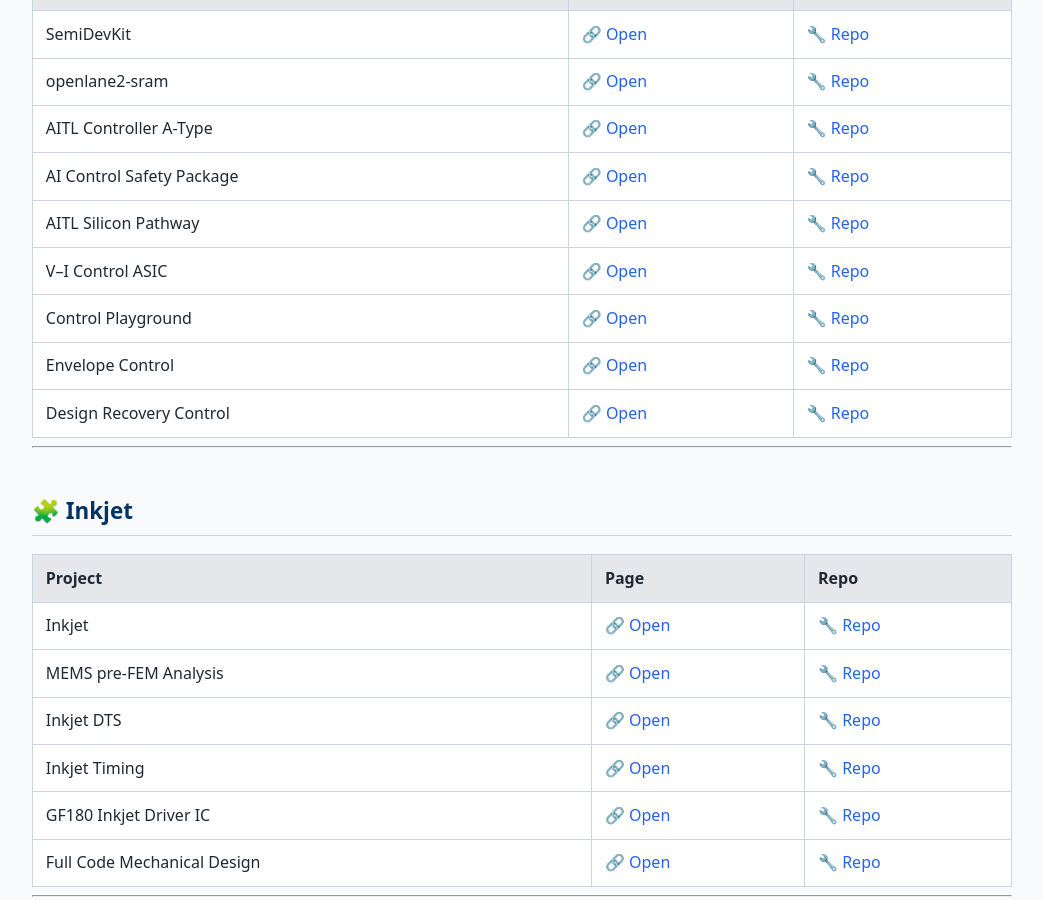
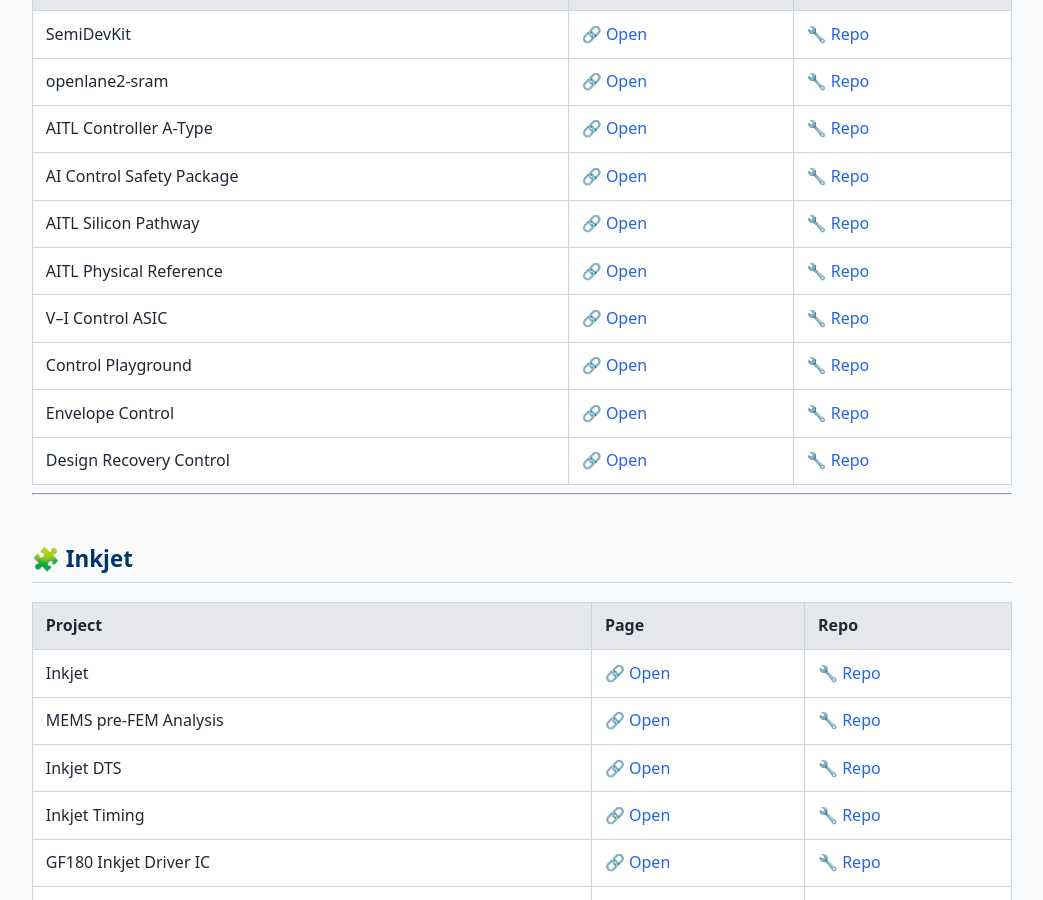
Before and after one commit to Samizo-AITL/Samizo-AITL.github.io, a Jekyll site: the page built from repo-index.md, in a window 1280 px wide and 900 px high, scrolled down 1661 px. Shown: the whole window, without its empty margins (118-1161 px from the left). Built offline with Jekyll 4.4.1, drawn with Linux system fonts in a browser that asks for light colours.

Commit message:
Update repo-index.md

```diff
--- a/repo-index.md
+++ b/repo-index.md
@@ -68,6 +68,7 @@
 | AITL Controller A-Type | 🔗 [Open](https://samizo-aitl.github.io/aitl-controller-a-type/) | 🔧 [Repo](https://github.com/Samizo-AITL/aitl-controller-a-type) |
 | AI Control Safety Package | 🔗 [Open](https://samizo-aitl.github.io/ai-control-safety-package/) | 🔧 [Repo](https://github.com/Samizo-AITL/ai-control-safety-package) |
 | AITL Silicon Pathway | 🔗 [Open](https://samizo-aitl.github.io/aitl-silicon-pathway/) | 🔧 [Repo](https://github.com/Samizo-AITL/aitl-silicon-pathway) |
+| AITL Physical Reference | 🔗 [Open](https://samizo-aitl.github.io/aitl-physical-reference/) | 🔧 [Repo](https://github.com/Samizo-AITL/aitl-physical-reference) |
 | V–I Control ASIC | 🔗 [Open](https://samizo-aitl.github.io/vi-control-asic-sky130/) | 🔧 [Repo](https://github.com/Samizo-AITL/vi-control-asic-sky130) |
 | Control Playground | 🔗 [Open](https://samizo-aitl.github.io/control-playground/) | 🔧 [Repo](https://github.com/Samizo-AITL/control-playground) |
 | Envelope Control | 🔗 [Open](https://samizo-aitl.github.io/envelope-control/) | 🔧 [Repo](https://github.com/Samizo-AITL/envelope-control) |
```
